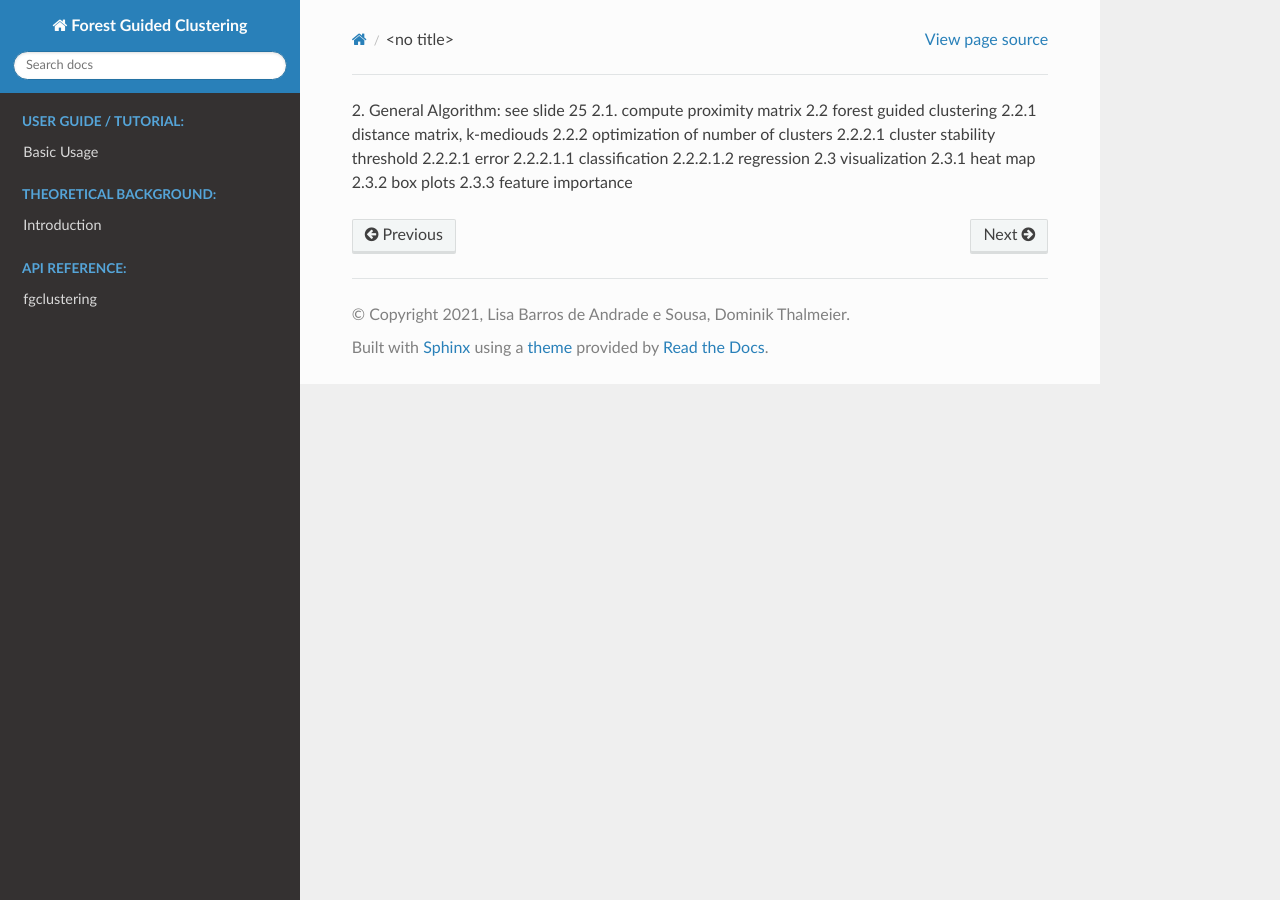
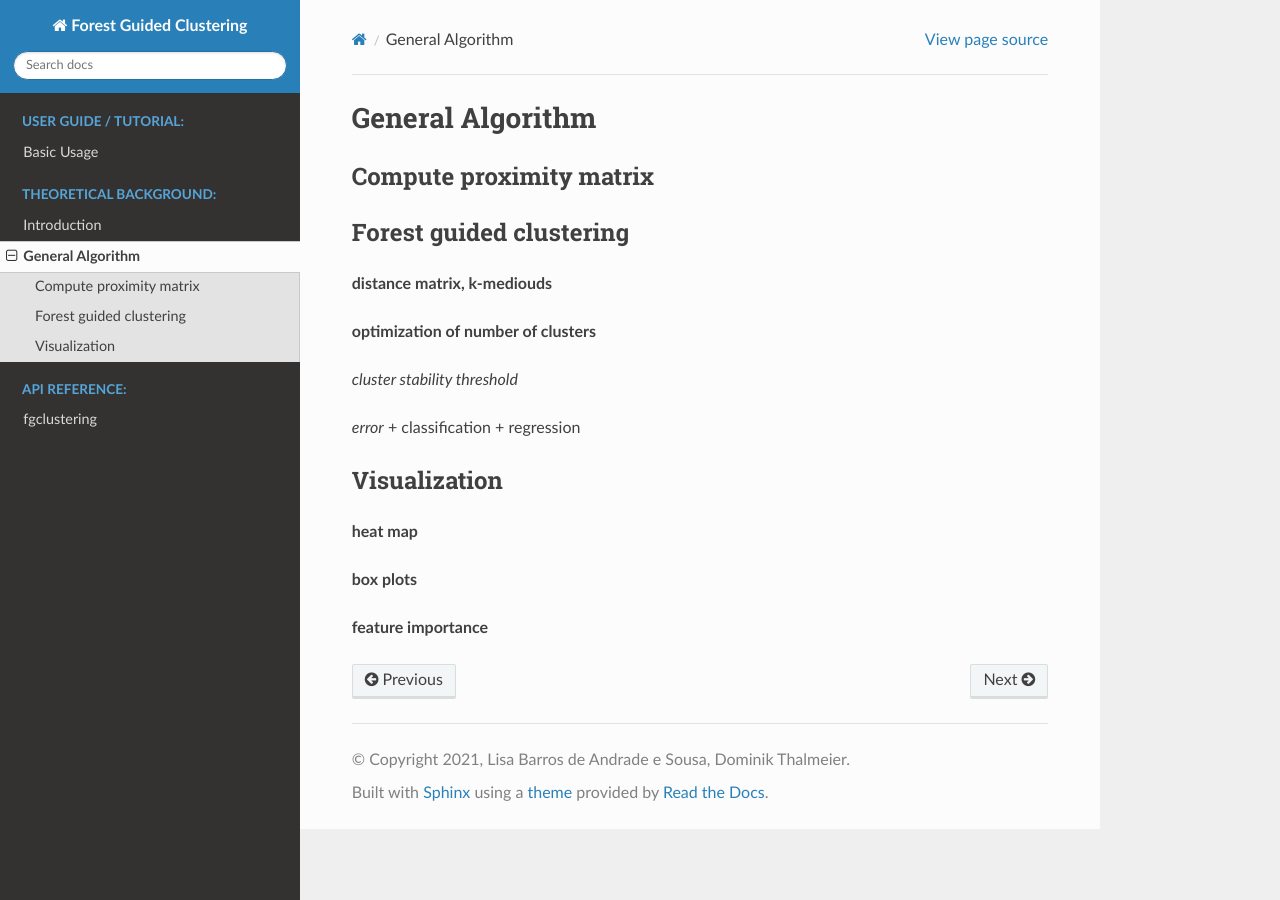
Before and after one commit to HelmholtzAI-Consultants-Munich/fg-clustering, a Sphinx documentation site: the page built from docs/source/general_algorithm.rst, in a window 1280 px wide. Built offline with Sphinx 7.4.7 and the Read the Docs theme 2.0.0, drawn with Linux system fonts in a browser that asks for light colours; pages that are not in the unit, such as notebooks, are missing from menus.

Commit message:
Update general_algorithm.rst

```diff
--- a/docs/source/general_algorithm.rst
+++ b/docs/source/general_algorithm.rst
@@ -1,13 +1,30 @@
-2. General Algorithm: see slide 25
-2.1. compute proximity matrix
-2.2 forest guided clustering
-2.2.1 distance matrix, k-mediouds
-2.2.2 optimization of number of clusters
-2.2.2.1 cluster stability threshold
-2.2.2.1 error
-2.2.2.1.1 classification
-2.2.2.1.2 regression
-2.3 visualization
-2.3.1 heat map
-2.3.2 box plots
-2.3.3 feature importance
+General Algorithm
+===============
+
+Compute proximity matrix
+------------------------
+
+
+Forest guided clustering
+------------------------
+
+**distance matrix, k-mediouds**
+
+**optimization of number of clusters**
+
+*cluster stability threshold*
+
+*error*
++ classification
++ regression
+
+
+Visualization
+------------------------
+
+**heat map**
+
+**box plots**
+
+
+**feature importance**
```
